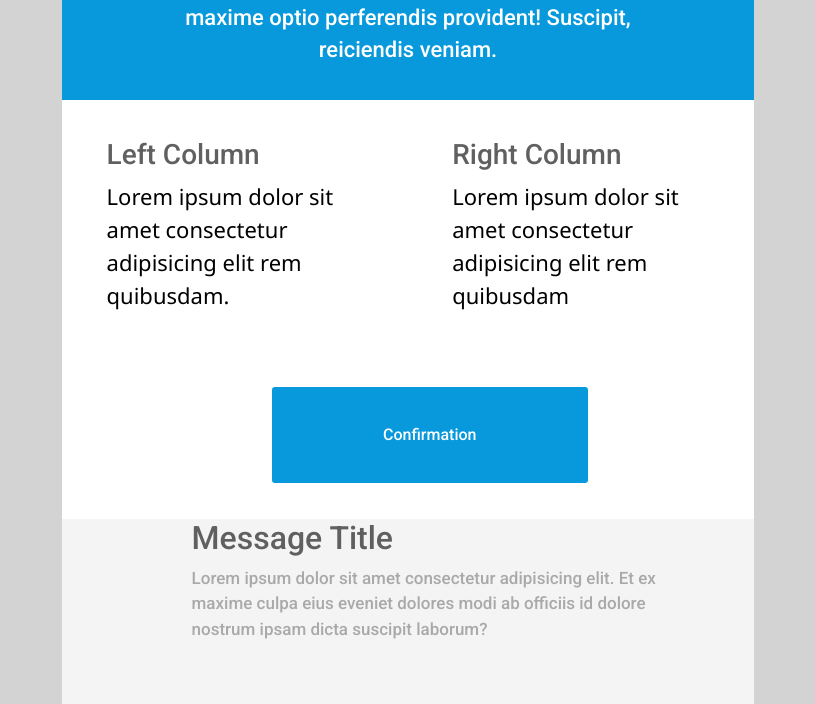
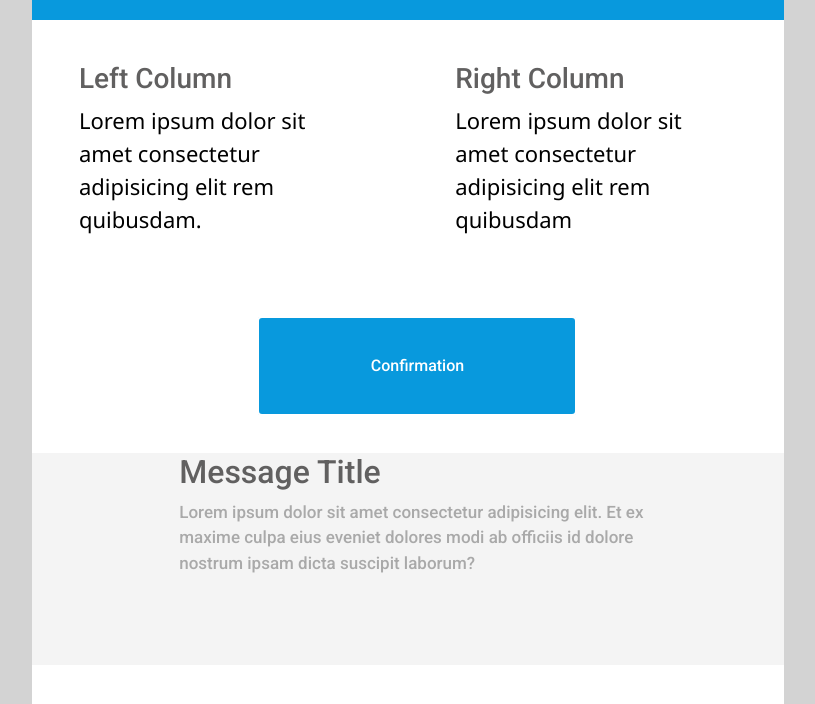
Before and after one commit to Balajisaketh/responsive.io.github, a plain HTML site: page index.html in a window 1280 px wide. Shown: the part 323-1027 px from the top of the page, without its empty margins (232-1047 px from the left). Drawn offline with nearby package versions, Linux system fonts and the light colour scheme.

Commit message:
Update newstyle.css

```diff
--- a/newdesign/newstyle.css
+++ b/newdesign/newstyle.css
@@ -1,5 +1,5 @@
 body {
-    padding: 5%;
+    padding: 1%;
     margin: 0%;
     box-sizing: border-box;
     /* background-color: black !important; */
```
